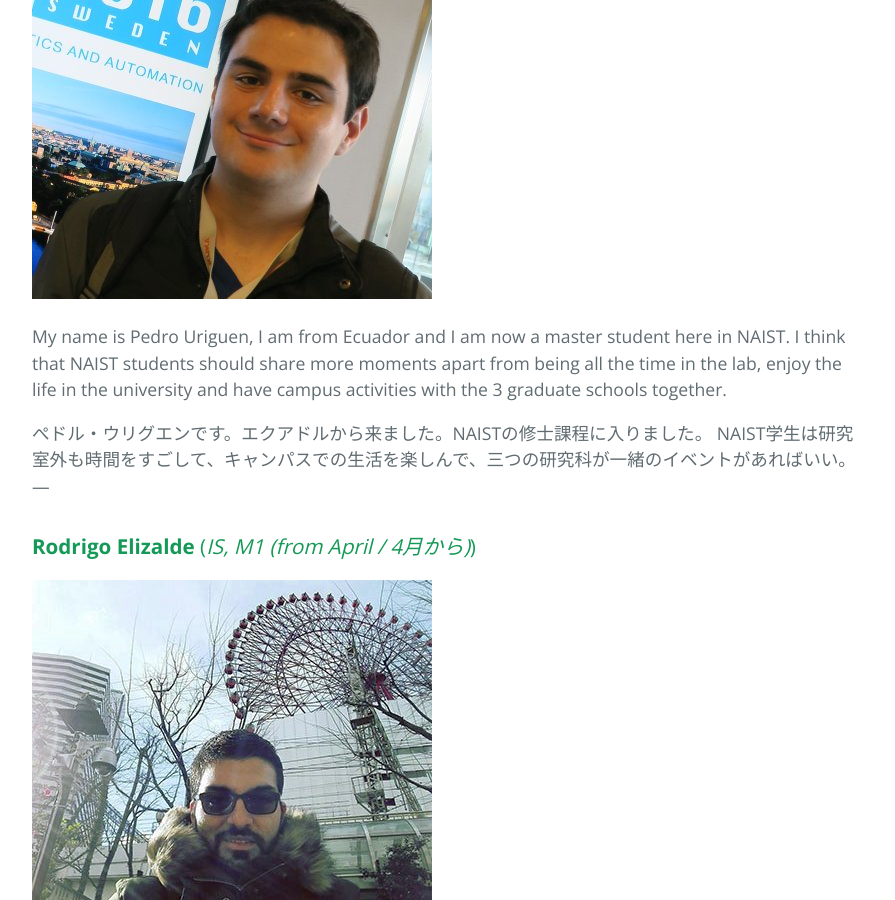
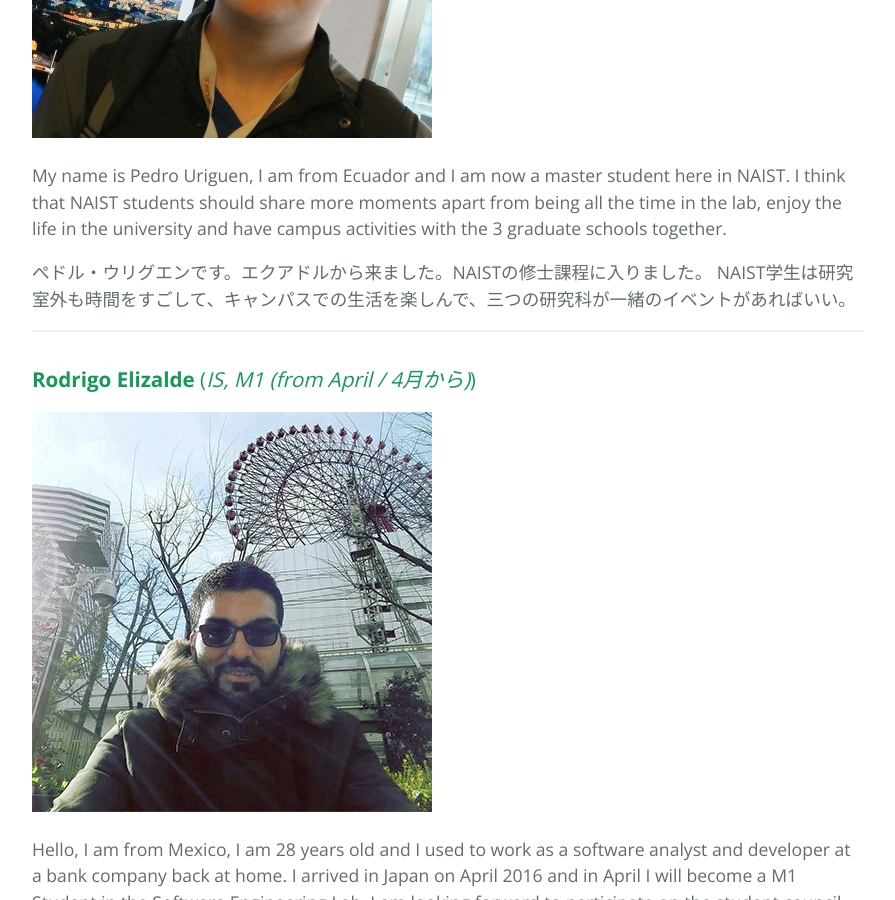
Before and after one commit to felixvd/naist-gsk, a Jekyll site: the page built from election2016/candidates.md, in a window 1280 px wide and 900 px high, scrolled down 6199 px. Shown: the whole window, without its empty margins (192-1087 px from the left). Built offline with Jekyll 4.4.1, drawn with Linux system fonts in a browser that asks for light colours; part of the change alters nothing that is shown.

Commit message:
Formatting

```diff
--- a/election2016/candidates.md
+++ b/election2016/candidates.md
@@ -42,6 +42,7 @@ THIS IS THE TEMPLATE
 Hi! I'm Adrian, a Malaysian D3 student in Bio School. Besides studying, I like to swim, bike and run. I speak Mandarin, Malay and English, and I am working on my Japanese!
 
 こんにちは！僕はエイドリアン、マレーシアのD3のバイオの学生です。研究以外に、水泳、自転車とランニング好きです。中国語、マレーと英語をしゃべられます。日本語も頑張ります！
+
 ---
 
 ### <a name="antonio"></a> **Antonio Tejero de Pablos** (*IS, D3*)
@@ -66,8 +67,9 @@ I hope to organize a lot of fun events on campus.
 キャンパスに多くの楽しいイベントを作ろうと思っています！
 
 ---
+
 ### <a name="felix"></a> **Felix von Drigalski** (*IS, D2*)
-[![](felix.jpg)](felix_b.jpg)
+[![](felix.jpg =400x400)](felix_b.jpg)
 
 I am founder and president of the NAIST Recycling Club and organise the yearly Reuse Market.
 Among other things, I have served as treasurer of the KIT Mech. Eng. Student Association (~5000 students) and co-founded a design competition for renewable power plants.
@@ -101,6 +103,7 @@ I think that NAIST students should share more moments apart from being all the t
 
 ぺドル・ウリグエンです。エクアドルから来ました。NAISTの修士課程に入りました。
 NAIST学生は研究室外も時間をすごして、キャンパスでの生活を楽しんで、三つの研究科が一緒のイベントがあればいい。
+
 ---
 
 ### <a name="rodrigo"></a> **Rodrigo Elizalde** (*IS, M1 (from April / 4月から)*)
@@ -109,6 +112,7 @@ NAIST学生は研究室外も時間をすごして、キャンパスでの生活
 Hello, I am from Mexico, I am 28 years old and I used to work as a software analyst and developer at a bank company back at home. I arrived in Japan on April 2016 and in April I will become a M1 Student in the Software Engineering Lab. I am looking forward to participate on the student council.
 
 こんにちは！僕は28歳のメキシコ人で、国でソフトウェアー解析と計画で銀行系会社に勤めていた。2016年4月に日本に来ました。今年の4月にソフトウェアー計画研究室の修士課程に入ります。学生会に参加を楽しみにしています！
+
 ---
 
 * **[How to vote / 投票方法](../voting)**
```
